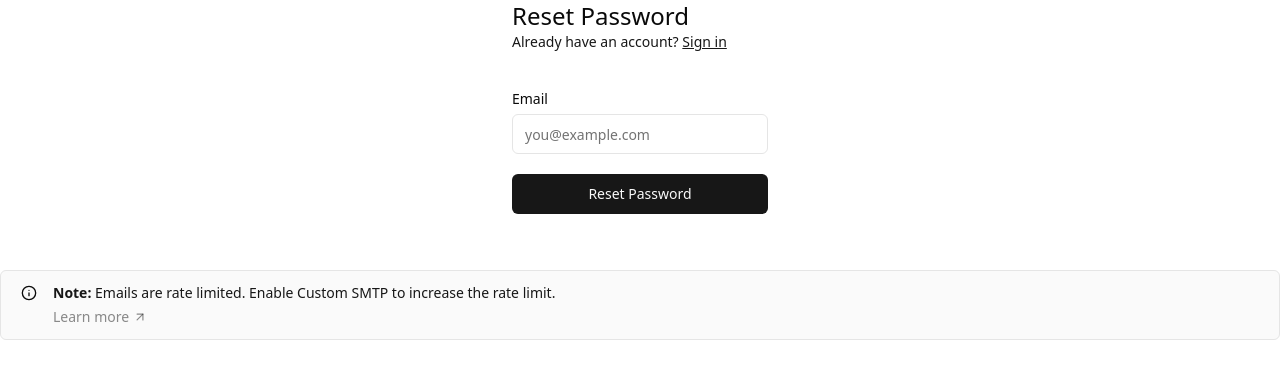
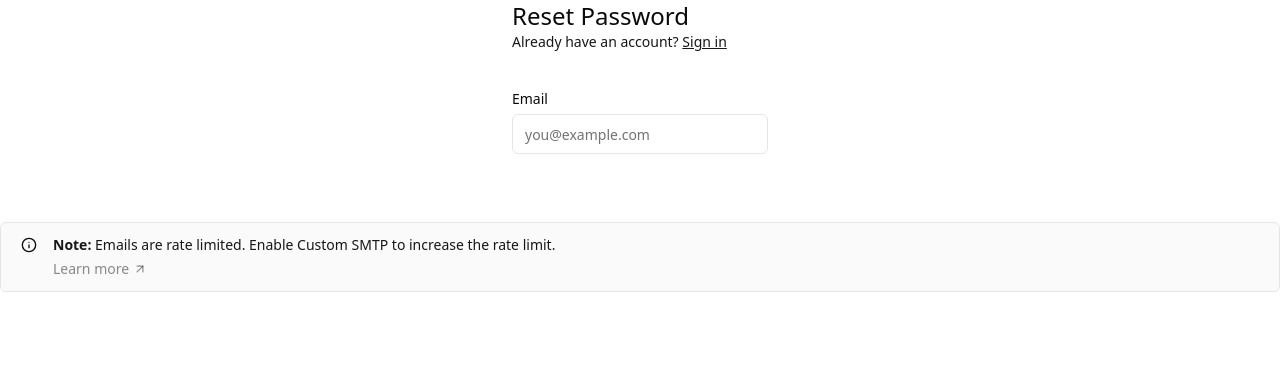
Before and after one commit to justjaaara/CONECTA, a Next.js app: page /forgot-password in a window 1280 px wide. Shown: the top 378 px of the page. Built offline with nearby package versions, Linux system fonts and the light colour scheme.

Commit message:
Solución para que compile correctamente para producción.

```diff
--- a/app/(auth-pages)/forgot-password/page.tsx
+++ b/app/(auth-pages)/forgot-password/page.tsx
@@ -1,4 +1,4 @@
-import { forgotPasswordAction } from "@/app/actions";
+// import { forgotPasswordAction } from "@/app/actions";
 import { FormMessage, Message } from "@/components/form-message";
 import { SubmitButton } from "@/components/submit-button";
 import { Input } from "@/components/ui/input";
@@ -25,9 +25,9 @@ export default async function ForgotPassword(props: {
         <div className="flex flex-col gap-2 [&>input]:mb-3 mt-8">
           <Label htmlFor="email">Email</Label>
           <Input name="email" placeholder="you@example.com" required />
-          <SubmitButton formAction={forgotPasswordAction}>
+          {/* <SubmitButton formAction={forgotPasswordAction}>
             Reset Password
-          </SubmitButton>
+          </SubmitButton> */}
           <FormMessage message={searchParams} />
         </div>
       </form>
--- a/app/protected/reset-password/page.tsx
+++ b/app/protected/reset-password/page.tsx
@@ -1,4 +1,4 @@
-import { resetPasswordAction } from "@/app/actions";
+// import { resetPasswordAction } from "@/app/actions";
 import { FormMessage, Message } from "@/components/form-message";
 import { SubmitButton } from "@/components/submit-button";
 import { Input } from "@/components/ui/input";
@@ -28,9 +28,9 @@ export default async function ResetPassword(props: {
         placeholder="Confirm password"
         required
       />
-      <SubmitButton formAction={resetPasswordAction}>
+      {/* <SubmitButton formAction={resetPasswordAction}>
         Reset password
-      </SubmitButton>
+      </SubmitButton> */}
       <FormMessage message={searchParams} />
     </form>
   );
--- a/components/header-auth.tsx
+++ b/components/header-auth.tsx
@@ -1,4 +1,4 @@
-import { signOutAction } from "@/app/actions";
+// import { signOutAction } from "@/app/actions";
 import { hasEnvVars } from "@/utils/supabase/check-env-vars";
 import Link from "next/link";
 import { Badge } from "./ui/badge";
@@ -51,7 +51,7 @@ export default async function AuthButton() {
   return user ? (
     <div className="flex items-center gap-4">
       Hey, {user.email}!
-      <form action={signOutAction}>
+      <form>
         <Button type="submit" variant={"outline"}>
           Sign out
         </Button>
```
